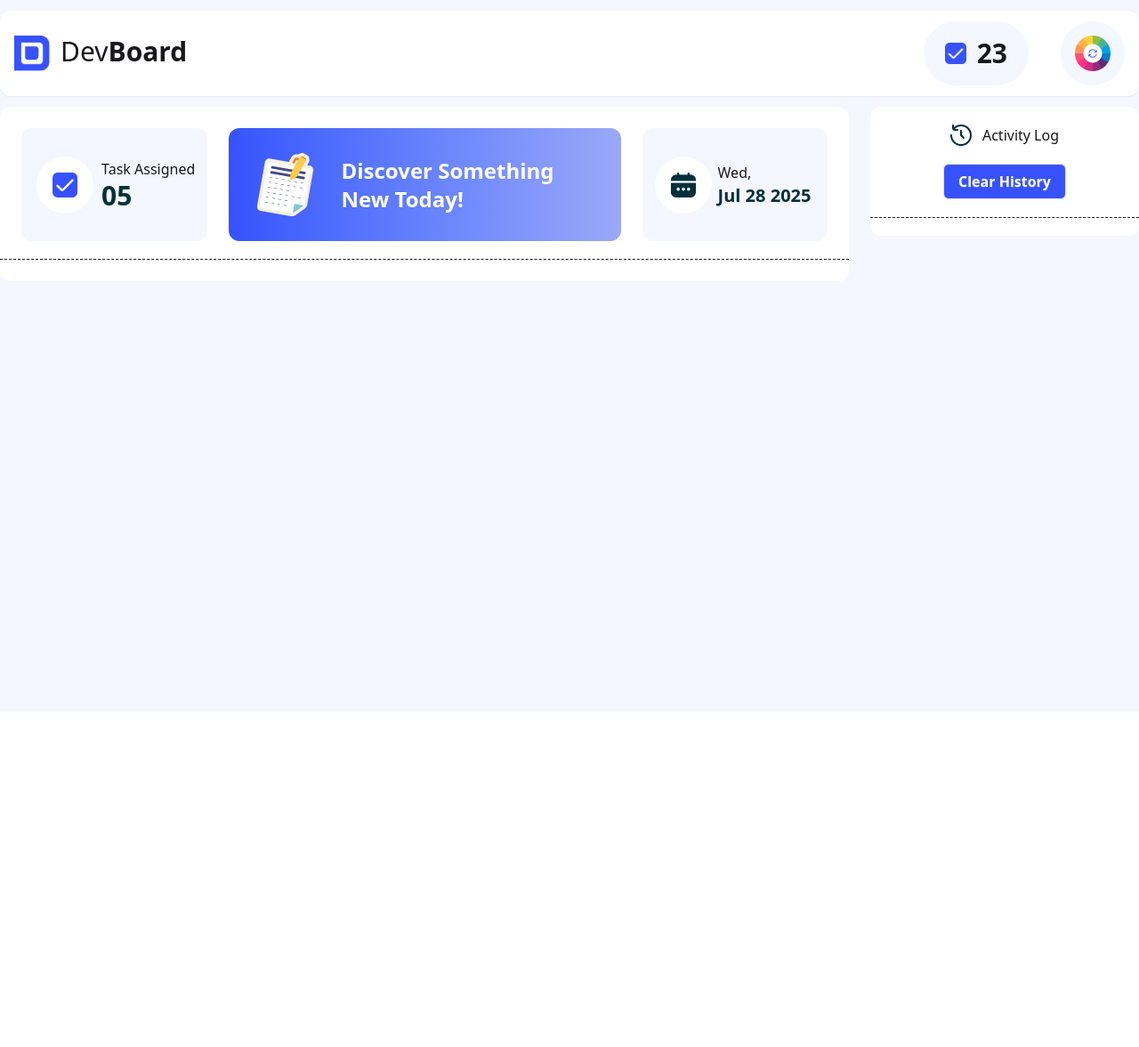
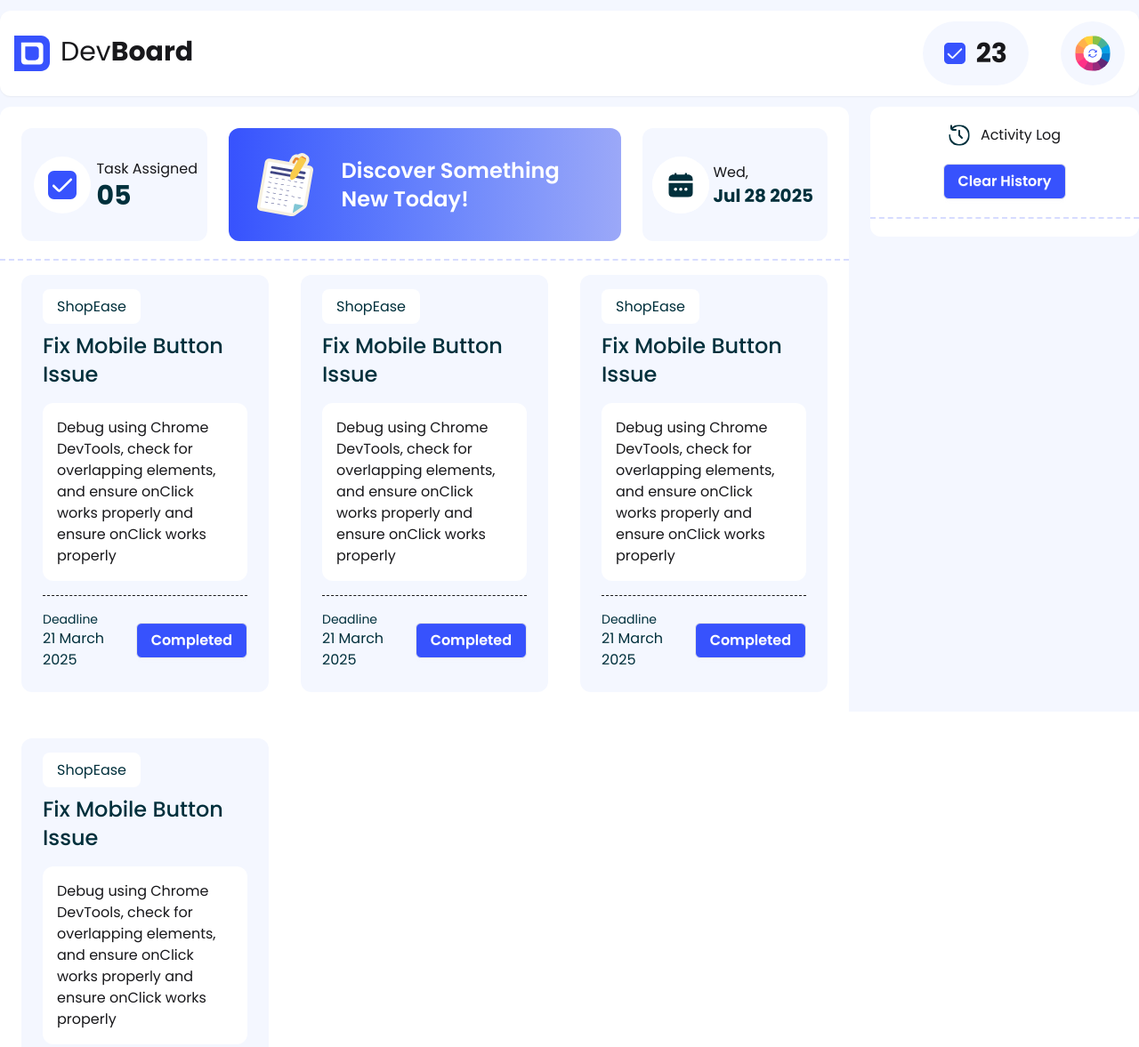
Before and after one commit to raselmia63/Dev-Board, a plain HTML site: page index.html in a window 1280 px wide. Shown: the top 1177 px of the page at 89% size. Before the commit the page ends 800 px from the top, so only its background shows below. Drawn offline with nearby package versions, Linux system fonts and the light colour scheme.

Commit message:
single task card added

```diff
--- a/index.html
+++ b/index.html
@@ -1,30 +1,32 @@
 <!DOCTYPE html>
-<html lang="en">
+<html lang="en" data-theme="light">
 
 <head>
     <meta charset="UTF-8">
     <meta name="viewport" content="width=device-width, initial-scale=1.0">
     <title>Dev Board | Task Progress </title>
-    <link href="https://cdn.jsdelivr.net/npm/daisyui@5.0.0-beta.8/daisyui.css" rel="stylesheet" type="text/css">
+    <link rel="shortcut icon" href="./assets/favicon.ico" type="image/x-icon">
+    <link href="https://cdn.jsdelivr.net/npm/daisyui@5.0.0-beta.9/daisyui.css" rel="stylesheet" type="text/css" />
     <script src="https://cdn.jsdelivr.net/npm/@tailwindcss/browser@4"></script>
+    <link rel="stylesheet" href="styles/style.css">
 </head>
 
-<body class="bg-[#F4F7FF] h-screen">
+<body class="bg-[#F4F7FF] h-screen font-poppins">
     <header class="py-3 container mx-auto">
         <nav class="py-3 px-4 bg-base-100 shadow-xs mx-auto rounded-xl flex justify-between items-center">
             <div class="flex gap-3">
                 <div class="">
-                    <img class="w-6 sm:w-8 md:w-10" src="/assets/logo.png" alt="logo">
+                    <img class="w-6 sm:w-8 md:w-10" src="./assets/logo.svg" alt="logo">
                 </div>
                 <h3 class="sm:text-2xl md:text-3xl">Dev<span class="font-bold">Board</span></h3>
             </div>
             <div class="flex gap-4 md:gap-9">
                 <div class="flex items-center gap-x-3 px-6 bg-[#F4F7FF] rounded-full">
-                    <img class="w-4 h-4 md:w-6 md:h-6" src="./assets/checkbox.png" alt="checkbox">
+                    <img class="w-4 h-4 md:w-6 md:h-6" src="./assets/checkbox.svg" alt="checkbox">
                     <span id="completed-task" class="sm:text-2xl md:text-3xl font-bold">23</span>
                 </div>
                 <div id="theme-btn" class="flex cursor-pointer items-center gap-3 p-3 md:p-4 bg-[#F4F7FF] rounded-full">
-                    <img class="sm:w-6 h-6 md:h-10 md:w-10 active:animate-spin" src="./assets/theme-btn.png" alt="">
+                    <img class="sm:w-6 h-6 md:h-10 md:w-10 active:animate-spin" src="./assets/theme-btn.svg" alt="">
                 </div>
             </div>
         </nav>
@@ -35,11 +37,12 @@
                 <!-- left -->
                 <section class="col-span-3 bg-white py-6 rounded-xl">
                     <!-- task head -->
-                    <div class="grid lg:grid-cols-4 grid-cols-1 gap-6 border-b border-dashed pb-5 px-6">
+                    <div class="grid lg:grid-cols-4 grid-cols-1 gap-6 border-b-2 border-[#3752FD33] border-dashed pb-5 px-6">
                         <!-- task assigned -->
-                        <div class="bg-[#F4F7FF] pl-2 py-4 rounded-xl flex justify-start md:justify-evenly items-center">
+                        <div
+                            class="bg-[#F4F7FF] pl-2 py-4 rounded-xl flex justify-start md:justify-evenly items-center">
                             <div class="h-16 w-16 rounded-full bg-white flex items-center justify-center"><img
-                                    src="assets/checkbox.png" alt="checkbox"></div>
+                                    src="assets/checkbox.svg" alt="checkbox"></div>
                             <div class="">
                                 <p>Task Assigned </p>
                                 <h3 class="text-[#00303C] text-3xl font-bold">05</h3>
@@ -48,18 +51,84 @@
                         <!-- discover -->
                         <div
                             class="col-span-2 bg-linear-to-r from-[#3752FD] to-[#9BA8F8] rounded-xl flex justify-start items-center gap-6 pl-6 py-6">
-                            <img src="assets/board.png" alt="">
+                            <img src="assets/board.svg" alt="">
                             <h3 class="text-2xl font-semibold text-white">Discover Something <br> New Today!</h3>
                         </div>
                         <!-- calendar date  -->
-                        <div class="bg-[#F4F7FF] pl-2 py-4 px-3 rounded-xl flex justify-start md:justify-evenly items-center">
+                        <div
+                            class="bg-[#F4F7FF] pl-2 py-4 px-3 rounded-xl flex justify-start md:justify-evenly items-center">
                             <div class="h-16 w-16 rounded-full bg-white flex items-center justify-center"><img
-                                    src="assets/calender.png" alt="checkbox"></div>
+                                    src="assets/calender.svg" alt="checkbox"></div>
                             <div class="">
                                 <p>Wed, </p>
                                 <h3 class="text-[#00303C] text-xl font-bold">Jul 28 2025</h3>
                             </div>
                         </div>
+                    </div>
+                    <!-- task body -->
+                    <div class="grid grid-cols-1 md:grid-cols-2 lg:grid-cols-3 gap-9 px-6">
+                        <!-- single card -->
+                        <div class="bg-[#F4F7FF] p-6 rounded-xl space-y-4 mt-4">
+                            <span class="tag bg-white px-4 py-2 rounded-lg text-base font-normal text-[#00303C]">ShopEase</span>
+                            <h3 class="text-2xl font-medium text-[#00303C] mt-4">Fix Mobile Button Issue</h3>
+                            <div class="bg-white p-4 rounded-xl">
+                                <p class="text-base font-normal">Debug using Chrome DevTools, check for overlapping elements, and ensure onClick works properly
+                                    and ensure onClick works properly</p>
+                            </div>
+                            <div class="flex justify-between items-center border-t border-dashed pt-4">
+                                <div>
+                                    <h4 class="text-sm font-normal text-[#00303C]">Deadline</h4>
+                                    <h3 class="text-base font-normal text-[#00303C]">21 March 2025</h3>
+                                </div>
+                                <button class="btn text-white text-base rounded-md bg-[#3752FD]">Completed</button>
+                            </div>
+                        </div>
+                        <div class="bg-[#F4F7FF] p-6 rounded-xl space-y-4 mt-4">
+                            <span class="tag bg-white px-4 py-2 rounded-lg text-base font-normal text-[#00303C]">ShopEase</span>
+                            <h3 class="text-2xl font-medium text-[#00303C] mt-4">Fix Mobile Button Issue</h3>
+                            <div class="bg-white p-4 rounded-xl">
+                                <p class="text-base font-normal">Debug using Chrome DevTools, check for overlapping elements, and ensure onClick works properly
+                                    and ensure onClick works properly</p>
+                            </div>
+                            <div class="flex justify-between items-center border-t border-dashed pt-4">
+                                <div>
+                                    <h4 class="text-sm font-normal text-[#00303C]">Deadline</h4>
+                                    <h3 class="text-base font-normal text-[#00303C]">21 March 2025</h3>
+                                </div>
+                                <button class="btn text-white text-base rounded-md bg-[#3752FD]">Completed</button>
+                            </div>
+                        </div>
+                        <div class="bg-[#F4F7FF] p-6 rounded-xl space-y-4 mt-4">
+                            <span class="tag bg-white px-4 py-2 rounded-lg text-base font-normal text-[#00303C]">ShopEase</span>
+                            <h3 class="text-2xl font-medium text-[#00303C] mt-4">Fix Mobile Button Issue</h3>
+                            <div class="bg-white p-4 rounded-xl">
+                                <p class="text-base font-normal">Debug using Chrome DevTools, check for overlapping elements, and ensure onClick works properly
+                                    and ensure onClick works properly</p>
+                            </div>
+                            <div class="flex justify-between items-center border-t border-dashed pt-4">
+                                <div>
+                                    <h4 class="text-sm font-normal text-[#00303C]">Deadline</h4>
+                                    <h3 class="text-base font-normal text-[#00303C]">21 March 2025</h3>
+                                </div>
+                                <button class="btn text-white text-base rounded-md bg-[#3752FD]">Completed</button>
+                            </div>
+                        </div>
+                        <div class="bg-[#F4F7FF] p-6 rounded-xl space-y-4 mt-4">
+                            <span class="tag bg-white px-4 py-2 rounded-lg text-base font-normal text-[#00303C]">ShopEase</span>
+                            <h3 class="text-2xl font-medium text-[#00303C] mt-4">Fix Mobile Button Issue</h3>
+                            <div class="bg-white p-4 rounded-xl">
+                                <p class="text-base font-normal">Debug using Chrome DevTools, check for overlapping elements, and ensure onClick works properly
+                                    and ensure onClick works properly</p>
+                            </div>
+                            <div class="flex justify-between items-center border-t border-dashed pt-4">
+                                <div>
+                                    <h4 class="text-sm font-normal text-[#00303C]">Deadline</h4>
+                                    <h3 class="text-base font-normal text-[#00303C]">21 March 2025</h3>
+                                </div>
+                                <button class="btn text-white text-base rounded-md bg-[#3752FD]">Completed</button>
+                            </div>
+                        </div>
+
                     </div>
                 </section>
                 <!-- right aside -->
@@ -67,9 +136,9 @@
                     <aside class="bg-white py-5 rounded-xl">
                         <div>
                             <!-- activity head -->
-                            <div class=" border-b border-dashed pb-5 space-y-5 text-center">
+                            <div class=" border-b-2 border-[#3752FD33] border-dashed pb-5 space-y-5 text-center">
                                 <div class="flex gap-3 justify-center">
-                                    <img src="assets/activity.png" alt="activity icon">
+                                    <img src="assets/activity.svg" alt="activity icon">
                                     <h4 class="">Activity Log</h4>
                                 </div>
                                 <div><button class="btn text-white text-base rounded-md bg-[#3752FD]">Clear
--- a/styles/style.css
+++ b/styles/style.css
@@ -1,6 +1,6 @@
 /* google fonts  */
 @import url('https://fonts.googleapis.com/css2?family=Poppins:ital,wght@0,100;0,200;0,300;0,400;0,500;0,600;0,700;0,800;0,900;1,100;1,200;1,300;1,400;1,500;1,600;1,700;1,800;1,900&display=swap');
 
-* {
+.font-poppins {
     font-family: "Poppins", serif;
   }
```
Also changed, not shown: assets/activity.png (deleted), assets/activity.svg (added), assets/board.png (deleted), assets/board.svg (added), assets/calender.png (deleted), assets/calender.svg (added), assets/checkbox.png (deleted), assets/checkbox.svg (added), assets/favicon.ico (added), assets/logo.png (deleted), assets/logo.svg (added), assets/theme-btn.png (deleted), assets/theme-btn.svg (added).
